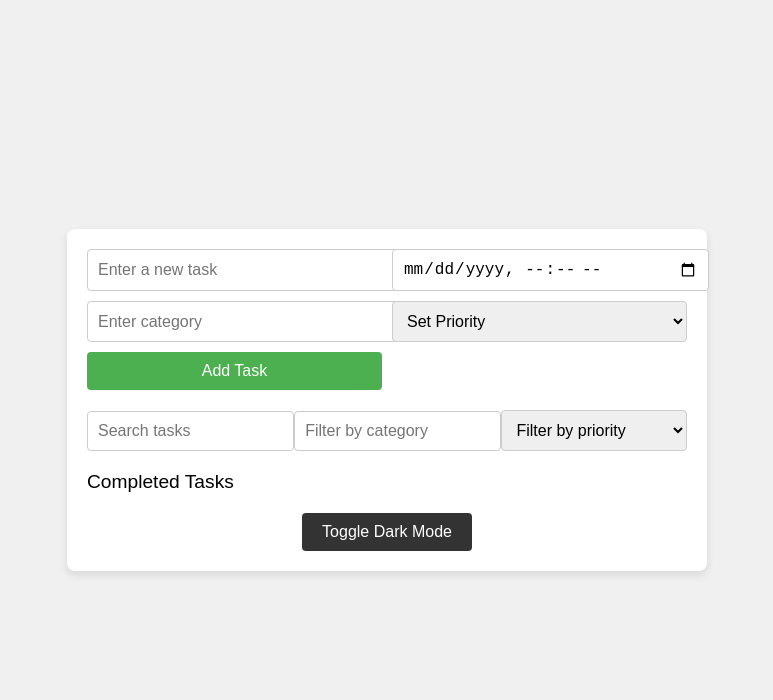
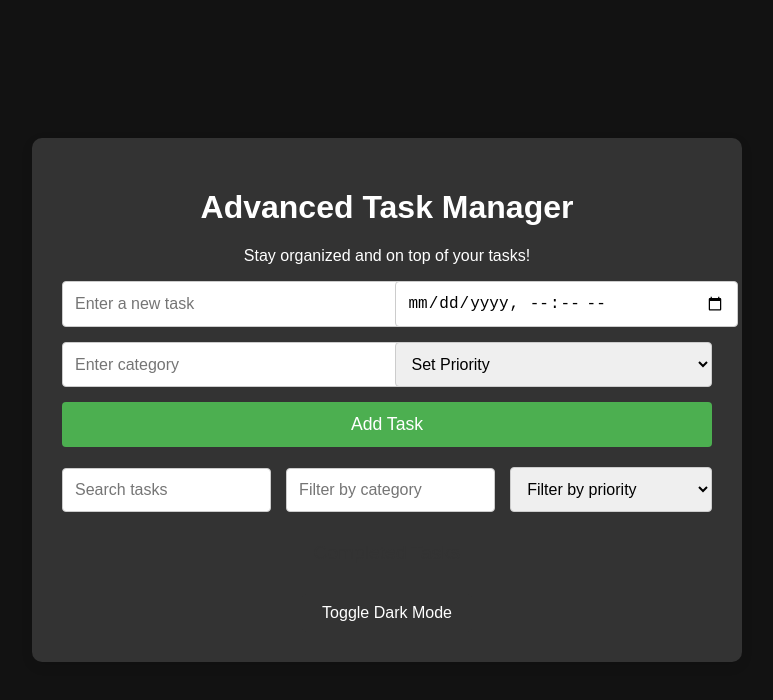
Before and after one commit to mustakim-1/chatgpt, a plain HTML site: page index.html in a window 1280 px wide. Both pictures are taken after a click on the button "Toggle Dark Mode". Shown: the whole page, without its empty margins (253-1026 px from the left). Drawn offline with Linux system fonts and the light colour scheme.

Commit message:
last one

```diff
--- a/index.html
+++ b/index.html
@@ -12,38 +12,39 @@
             align-items: center;
             height: 100vh;
             background-color: #f0f0f0;
-            font-family: Arial, sans-serif;
+            font-family: 'Arial', sans-serif;
         }
 
         .task-manager-container {
             background-color: #ffffff;
-            border-radius: 8px;
-            box-shadow: 0 4px 8px rgba(0, 0, 0, 0.1);
-            padding: 20px;
+            border-radius: 10px;
+            box-shadow: 0 4px 12px rgba(0, 0, 0, 0.1);
+            padding: 30px;
             width: 90%;
-            max-width: 600px;
+            max-width: 650px;
+            text-align: center;
         }
 
         .task-inputs {
             display: grid;
             grid-template-columns: 1fr 1fr;
-            gap: 10px;
-            margin-bottom: 10px;
+            gap: 15px;
+            margin-bottom: 20px;
         }
 
         .task-inputs input,
         .task-inputs select {
             width: 100%;
-            padding: 10px;
+            padding: 12px;
             font-size: 1rem;
             border: 1px solid #ccc;
             border-radius: 4px;
         }
 
         .task-inputs button {
-            width: 100%;
-            padding: 10px;
-            font-size: 1rem;
+            grid-column: span 2;
+            padding: 12px;
+            font-size: 1.1rem;
             background-color: #4CAF50;
             color: white;
             border: none;
@@ -61,12 +62,13 @@
             display: flex;
             align-items: center;
             justify-content: space-between;
+            gap: 15px;
         }
 
         .filters-container input,
         .filters-container select {
-            width: calc(33% - 10px);
-            padding: 10px;
+            width: 100%;
+            padding: 12px;
             font-size: 1rem;
             border: 1px solid #ccc;
             border-radius: 4px;
@@ -75,21 +77,25 @@
         .task-list {
             list-style: none;
             padding: 0;
-            margin: 20px 0;
+            margin: 30px 0;
         }
 
         .task {
             background-color: #f9f9f9;
-            border-radius: 4px;
-            padding: 10px;
+            border-radius: 8px;
+            padding: 15px;
             margin-bottom: 10px;
             display: flex;
             align-items: center;
             justify-content: space-between;
+            box-shadow: 0 2px 4px rgba(0, 0, 0, 0.1);
         }
 
         .task-text {
             flex: 1;
+            margin: 0 15px;
+            font-size: 1rem;
+            color: #333;
         }
 
         .task-info {
@@ -118,12 +124,13 @@
         }
 
         .completed-tasks {
-            margin-top: 20px;
+            margin-top: 30px;
         }
 
         .completed-tasks-header {
             font-size: 1.2rem;
             margin-bottom: 10px;
+            color: #333;
         }
 
         .dare {
@@ -152,10 +159,33 @@
         .dark-mode-toggle button:hover {
             background-color: #555;
         }
+
+        .dark-mode {
+            background-color: #121212;
+            color: #ffffff;
+        }
+
+        .dark-mode .task-manager-container {
+            background-color: #333333;
+        }
+
+        .dark-mode .task {
+            background-color: #444444;
+        }
+
+        .dark-mode .task-info button {
+            background-color: #d32f2f;
+        }
+
+        .dark-mode .task-info button:hover {
+            background-color: #b71c1c;
+        }
     </style>
 </head>
 <body>
     <div class="task-manager-container">
+        <h1>Advanced Task Manager</h1>
+        <p>Stay organized and on top of your tasks!</p>
         <div class="task-inputs">
             <input type="text" id="taskInput" placeholder="Enter a new task">
             <input type="datetime-local" id="deadlineInput">
@@ -209,10 +239,10 @@
         const modeToggle = document.getElementById('modeToggle');
         const dares = [
             'Do 10 push-ups!',
-            'do 5 minute plank',
-            'do 10 sit-up',
-            'read 1 page of any book',
-            'wash your face with only water'
+            'Do a 5-minute plank!',
+            'Do 10 sit-ups!',
+            'Read 1 page of any book!',
+            'Wash your face with only water!'
         ];
 
         let darkMode = false;
```
